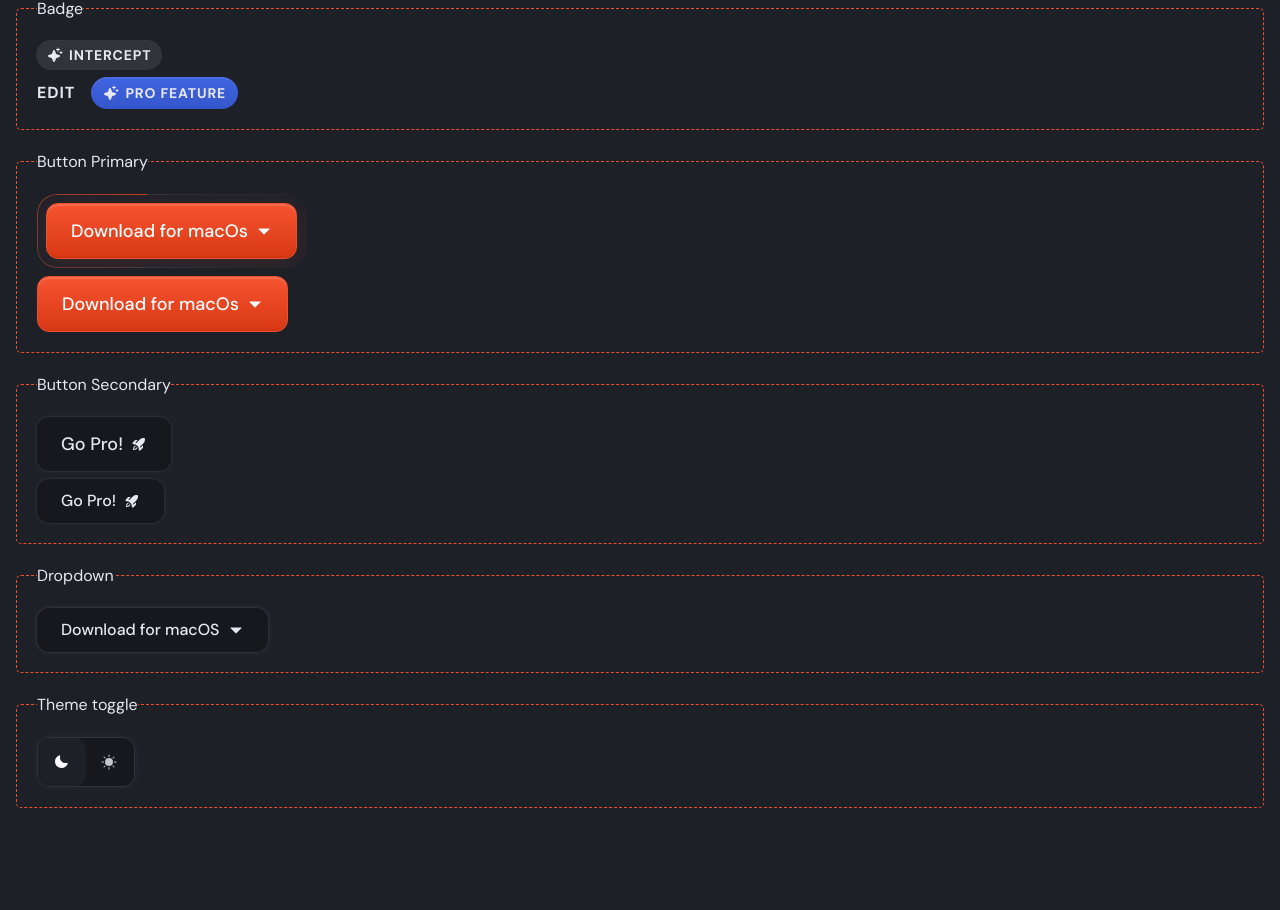
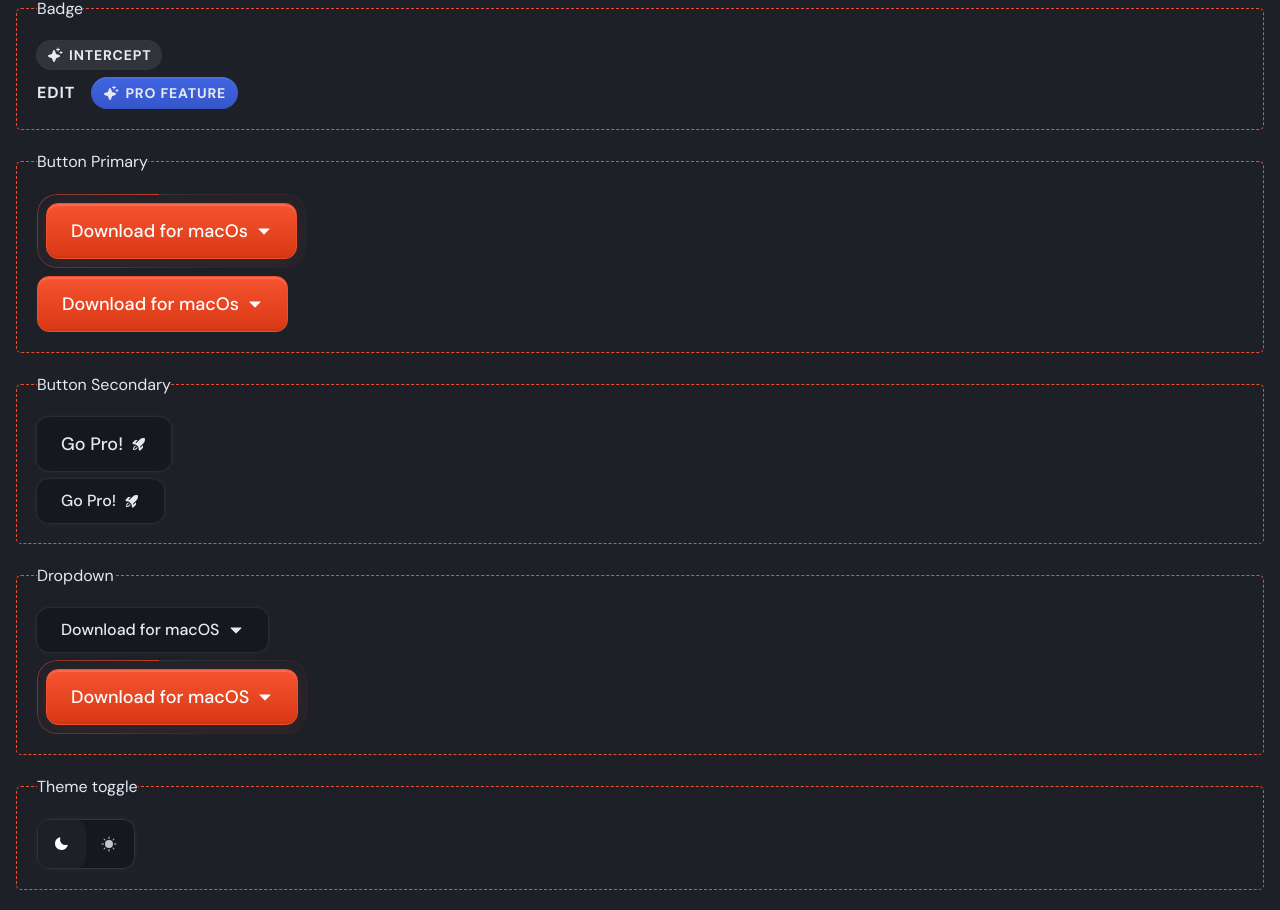
Before and after one commit to httptoolkit/httptoolkit-website, a Next.js app: page / in a window 1280 px wide. Shown: the part 1014-1924 px from the top of the page. Before the commit the page ends 1842 px from the top, so only its background shows below. Built offline with nearby package versions, Linux system fonts and the light colour scheme.

Commit message:
fix(HTD-7): buttons type and create link element (#11)

```diff
--- a/src/app/page.tsx
+++ b/src/app/page.tsx
@@ -8,8 +8,26 @@ import ShowCase from '@/components/elements/showcase';
 import { Text } from '@/components/elements/text';
 import { ThemeToggle } from '@/components/elements/theme-toggle';
 import { Dropdown } from '@/components/modules/dropdown';
+import type { DropdownOptionProps } from '@/components/modules/dropdown/dropdown.types';
 
 export default async function Home() {
+  const dropdownItems: DropdownOptionProps[] = [
+    {
+      content: 'Download for Android',
+    },
+    {
+      content: 'Download for Linux',
+      as: 'link',
+      target: '_blank',
+      href: 'https://www.google.com/',
+    },
+    {
+      content: 'Download for Mac',
+      as: 'link',
+      href: '/blog',
+    },
+  ];
+
   return (
     <Container>
       <ShowCase title="Heading">
@@ -87,7 +105,7 @@ export default async function Home() {
         </Badge>
       </ShowCase>
       <ShowCase title="Button Primary">
-        <Button as="button" withBorder icon={CaretDown}>
+        <Button as="button" $withBorder icon={CaretDown}>
           Download for macOs
         </Button>
         <Button icon={CaretDown} as="link" href="/blog">
@@ -95,36 +113,18 @@ export default async function Home() {
         </Button>
       </ShowCase>
       <ShowCase title="Button Secondary">
-        <Button as="button" variant="secondary" icon={RocketLaunch}>
+        <Button icon={RocketLaunch} $variant="secondary">
           Go Pro!
         </Button>
-        <Button as="button" small variant="secondary" icon={RocketLaunch}>
+        <Button icon={RocketLaunch} $small $variant="secondary">
           Go Pro!
         </Button>
       </ShowCase>
       <ShowCase title="Dropdown">
-        <Dropdown
-          as="button"
-          variant="secondary"
-          small
-          items={[
-            {
-              content: 'Download for Android',
-              as: 'button',
-            },
-            {
-              content: 'Download for Linux',
-              as: 'a',
-              target: '_blank',
-              href: 'https://www.google.com/',
-            },
-            {
-              content: 'Download for Mac',
-              as: 'Link',
-              href: '/blog',
-            },
-          ]}
-        >
+        <Dropdown $variant="secondary" $small items={dropdownItems}>
+          Download for macOS
+        </Dropdown>
+        <Dropdown $variant="primary" $withBorder items={dropdownItems}>
           Download for macOS
         </Dropdown>
       </ShowCase>
--- a/src/components/elements/button/button.styles.ts
+++ b/src/components/elements/button/button.styles.ts
@@ -1,23 +1,22 @@
 'use client';
 
-import Link from 'next/link';
+import type { StyledButtonProps } from './button.types';
 
-import type { ButtonProps } from './button.types';
-
+// import { Link } from '@/components/elements/link';
 import { css, screens, styled } from '@/styles';
 
-const base = css<ButtonProps<'button'>>`
+const base = css<StyledButtonProps>`
   position: relative;
   z-index: 1;
   display: flex;
   width: 100%;
   outline: none;
   border: 0;
-  font-size: ${({ theme, small }) => theme.fontSizes.button[small ? 'small' : 'default']};
+  font-size: ${({ theme, $small }) => theme.fontSizes.button[$small ? 'small' : 'default']};
   font-weight: ${({ theme }) => theme.fontWeight.medium};
   text-decoration: none;
   line-height: 1;
-  padding: ${({ small }) => (small ? '14px 24px' : '18px 24px')};
+  padding: ${({ $small }) => ($small ? '14px 24px' : '18px 24px')};
   border-radius: 12px;
   gap: 8px;
   align-items: center;
@@ -34,7 +33,7 @@ const base = css<ButtonProps<'button'>>`
   }
 
   ${props => {
-    switch (props.variant) {
+    switch (props.$variant) {
       case 'primary':
         return css`
           color: ${({ theme }) => theme.colors.text.alwayWhite};
@@ -44,7 +43,7 @@ const base = css<ButtonProps<'button'>>`
             0px 2px 1px 0px rgba(255, 255, 255, 0.15) inset,
             0px -2px 2px 0px rgba(0, 0, 0, 0.05) inset;
 
-          ${props.withBorder &&
+          ${props.$withBorder &&
           `
             box-shadow: 0px 2px 1px 0px rgba(255, 255, 255, 0.15) inset, 0px 4px 24px 0px rgba(245, 109, 79, 0.15), 0px -2px 2px 0px rgba(0, 0, 0, 0.05) inset;
           `}
@@ -52,7 +51,7 @@ const base = css<ButtonProps<'button'>>`
           &:hover {
             transition: border ease-in 0.3s;
             ${() =>
-              !props.withBorder &&
+              !props.$withBorder &&
               `
               border: 1px solid ${props.theme.colors.text.white};
             `}
@@ -60,7 +59,7 @@ const base = css<ButtonProps<'button'>>`
 
           &:focus {
             ${() =>
-              props.withBorder
+              props.$withBorder
                 ? `
                 box-shadow: 0px 2px 1px 0px rgba(255, 255, 255, 0.15) inset, 0px -2px 2px 0px rgba(0, 0, 0, 0.05) inset, 0px 0px 0px 8px rgba(50, 52, 59, 0.6);
                 `
@@ -90,7 +89,7 @@ const base = css<ButtonProps<'button'>>`
             0px 0px 8px 0px rgba(230, 232, 242, 0.05);
           &:hover {
             ${() =>
-              !props.isDropdown &&
+              !props.$isDropdown &&
               `
               box-shadow:  0 0 0 1px ${props.theme.colors.text.lightGrey};
               `}
@@ -98,7 +97,7 @@ const base = css<ButtonProps<'button'>>`
 
           &:focus {
             ${() =>
-              !props.isDropdown &&
+              !props.$isDropdown &&
               `
               border: 1px solid ${props.theme.colors.text.lightGrey};
               box-shadow:
@@ -110,7 +109,7 @@ const base = css<ButtonProps<'button'>>`
           &:active {
             background-color: ${({ theme }) => theme.colors.darkGrey};
             ${() =>
-              !props.isDropdown &&
+              !props.$isDropdown &&
               `
             border: 1px solid ${props.theme.colors.text.lightGrey};
             `}
@@ -120,11 +119,11 @@ const base = css<ButtonProps<'button'>>`
   }}
 `;
 
-export const StyledLink = styled(Link)<ButtonProps<'button'>>`
+export const StyledLink = styled.a<StyledButtonProps>`
   ${base}
 `;
 
-export const StyledButton = styled.button<ButtonProps<'button'>>`
+export const StyledButton = styled.button<StyledButtonProps>`
   ${base}
 `;
 
--- a/src/components/elements/button/index.tsx
+++ b/src/components/elements/button/index.tsx
@@ -1,42 +1,36 @@
-/* eslint-disable @typescript-eslint/ban-ts-comment */
-// @ts-nocheck
 import { StyledButton, StyledButtonWrapper, StyledLink } from './button.styles';
 import type { ButtonComponentType, ButtonProps } from './button.types';
 
 import { MovingBorder } from '@/components/elements/moving-border';
-import { isExternalUrl } from '@/lib/utils';
 
-export const Button = <T extends 'button' | 'link'>({
-  variant = 'primary',
-  small = false,
-  type,
-  withBorder = false,
+export const Button = ({
+  as = 'button',
   children,
-  as,
+  href,
   icon: Icon,
   iconWeight = 'fill',
   onClick,
-  href,
   target,
-  isDropdown = false,
+  type,
+  $small = false,
+  $variant = 'primary',
+  $withBorder = false,
+  $isDropdown = false,
   ...aria
-}: ButtonProps<T>) => {
+}: ButtonProps) => {
   const BaseButton = () => {
-    const ButtonComponent: ButtonComponentType<T> = as === 'link' ? StyledLink : StyledButton;
-    const isAnchor = isExternalUrl(href) && as === 'link';
-    const newAs = as === 'link' ? undefined : as;
+    const ButtonComponent: ButtonComponentType = as === 'link' ? StyledLink : StyledButton;
 
     return (
       <ButtonComponent
-        as={isAnchor ? 'a' : newAs}
-        variant={variant}
-        small={small}
         type={type}
         onClick={onClick}
         href={href}
         target={target}
-        withBorder={withBorder}
-        isDropdown={isDropdown}
+        $variant={$variant}
+        $small={$small}
+        $withBorder={$withBorder}
+        $isDropdown={$isDropdown}
         {...aria}
       >
         {children}
@@ -45,7 +39,7 @@ export const Button = <T extends 'button' | 'link'>({
     );
   };
 
-  if (withBorder) {
+  if ($withBorder) {
     return (
       <MovingBorder>
         <StyledButtonWrapper>
--- /dev/null
+++ b/src/components/elements/link/index.tsx
@@ -0,0 +1,23 @@
+import NextLink from 'next/link';
+
+import type { AnchorProps, LinkProps, NextLinkType } from './link.types';
+
+import { isExternalUrl } from '@/lib/utils';
+
+export const Link = ({ href, children, ...rest }: Component<LinkProps>) => {
+  if (isExternalUrl(href)) {
+    const anchorProps = rest as AnchorProps;
+    return (
+      <a href={href} target="_blank" rel="noopener noreferrer" {...anchorProps}>
+        {children}
+      </a>
+    );
+  }
+
+  const nextLinkProps = rest as NextLinkType;
+  return (
+    <NextLink href={href} {...nextLinkProps}>
+      {children}
+    </NextLink>
+  );
+};
--- a/src/components/modules/dropdown/dropdown.styles.ts
+++ b/src/components/modules/dropdown/dropdown.styles.ts
@@ -1,9 +1,8 @@
 'use client';
-
-import Link from 'next/link';
 
 import type { DropdownOptionProps } from './dropdown.types';
 
+import { Link } from '@/components/elements/link';
 import { css, screens, styled } from '@/styles';
 import { adjustOpacity } from '@/styles/helpers/adjust-opacity';
 
@@ -38,7 +37,6 @@ export const DropdownWrapper = styled.div`
   position: relative;
   width: 100%;
   border-radius: 12px;
-  box-shadow: 0px 0px 8px 0px rgba(230, 232, 242, 0.05);
   justify-content: center;
 
   &:hover ${DropdownOptionsWrapper}, &:focus-within ${DropdownOptionsWrapper} {
--- a/src/components/modules/dropdown/index.tsx
+++ b/src/components/modules/dropdown/index.tsx
@@ -9,8 +9,8 @@ import { Button } from '@/components/elements/button';
 
 const renderOptions = (items: DropdownOptionProps[]) => {
   return items.map(({ content, as, href, onClick, ...aria }) => {
-    const OptionComponent: OptionComponentType = as === 'Link' ? LinkDropdownOption : DropdownOption;
-    const newAs = as === 'Link' ? undefined : as;
+    const OptionComponent: OptionComponentType = as === 'link' ? LinkDropdownOption : DropdownOption;
+    const newAs = as === 'link' ? undefined : as;
 
     return (
       <OptionComponent key={content} as={newAs} href={href} onClick={onClick} {...aria}>
@@ -29,7 +29,7 @@ export const Dropdown = ({
 }: Component<DropdownProps>) => {
   return (
     <DropdownWrapper>
-      <Button isDropdown icon={icon} iconWeight={iconWeight} {...buttonProps}>
+      <Button icon={icon} iconWeight={iconWeight} $isDropdown {...buttonProps}>
         {children}
       </Button>
       <DropdownOptionsWrapper>{Array.isArray(items) && renderOptions(items)}</DropdownOptionsWrapper>
```
Also changed, not shown: src/components/elements/button/button.types.ts (+17 -19 lines), src/components/elements/link/link.types.ts (added, +10 -0 lines), src/components/modules/dropdown/dropdown.types.ts (+14 -10 lines).
